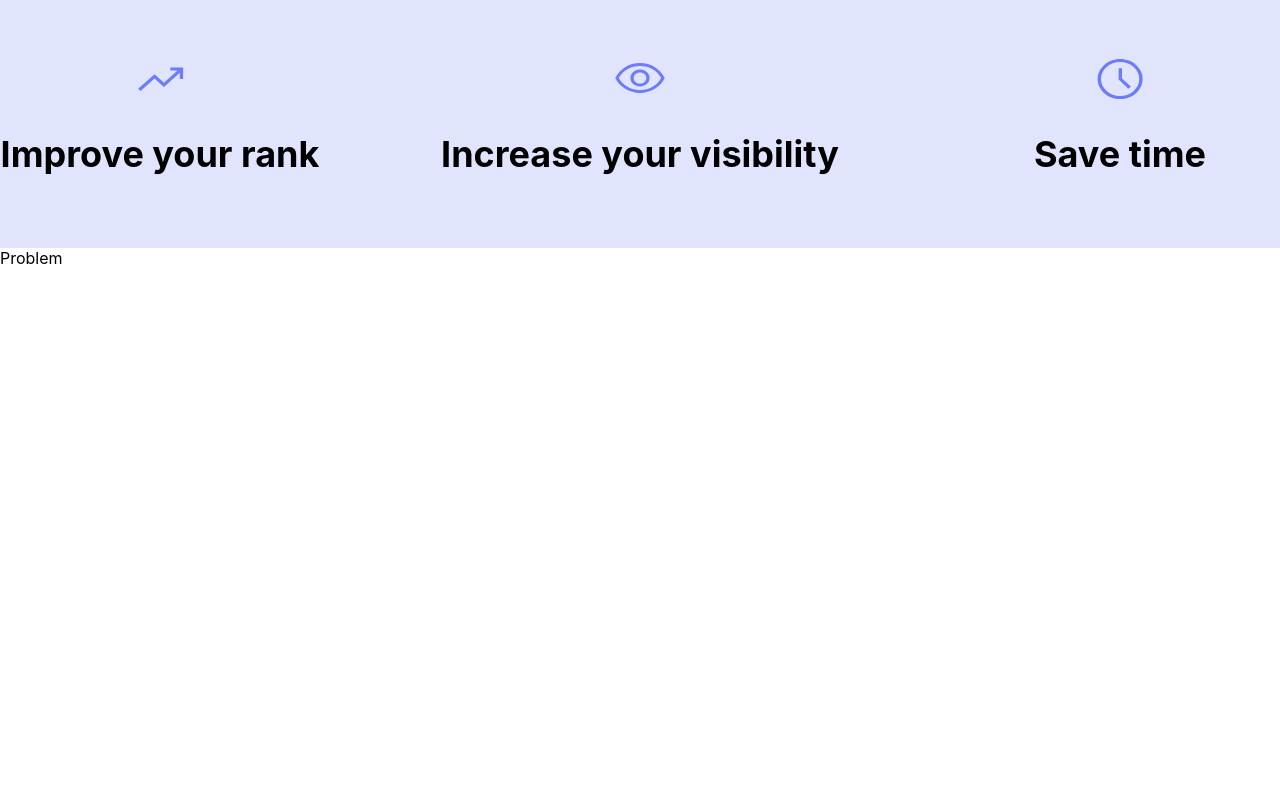
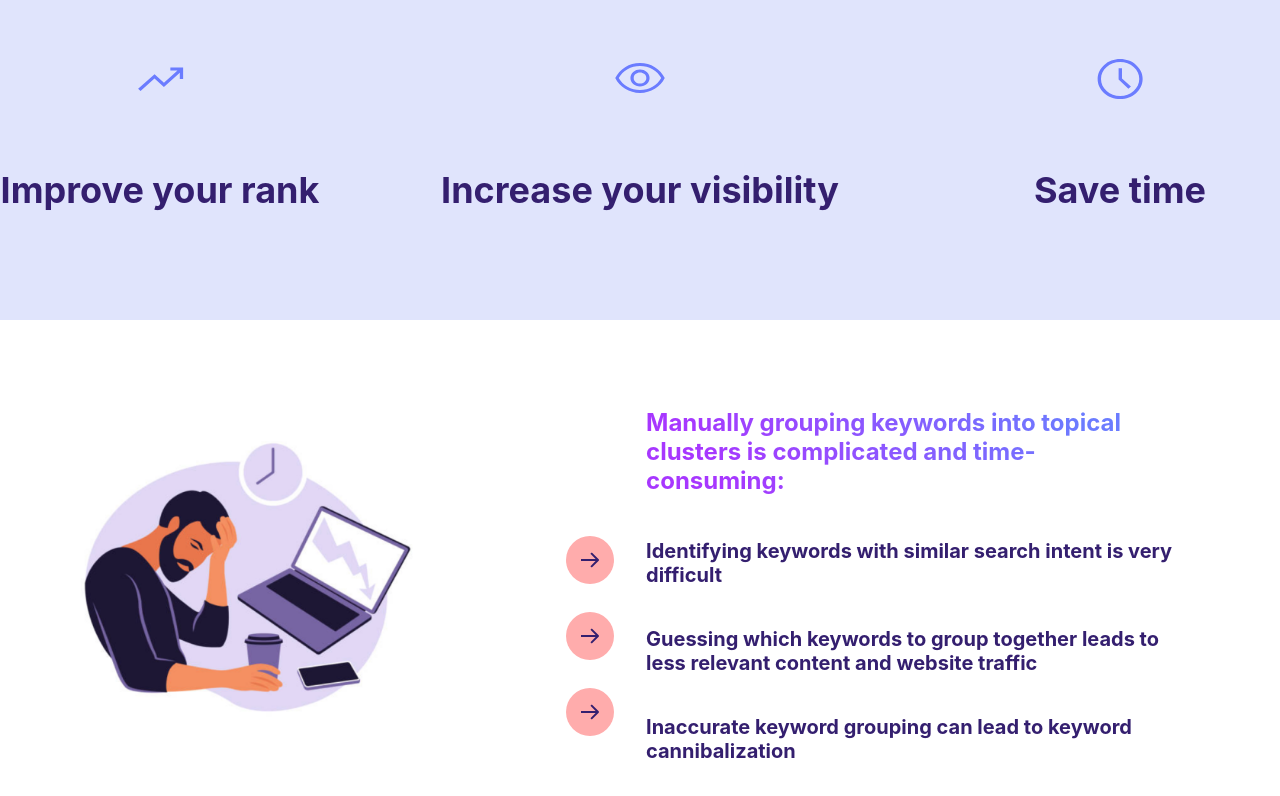
Before and after one commit to joffenhopland/top-clusters, a React (Create React App) app: page / in a window 1280 px wide. Shown: the part 1216-2012 px from the top of the page. Before the commit the page ends 1484 px from the top, so only its background shows below. Built offline with nearby package versions, Linux system fonts and the light colour scheme; no server answers.

Commit message:
problem section

```diff
--- a/src/components/problem/problem.component.jsx
+++ b/src/components/problem/problem.component.jsx
@@ -1,6 +1,50 @@
+import { ProblemContainer, ProblemContent, ProblemImg, Img, ProblemContentTextColumn, ProblemContentTextRow, ProblemContentTitle, ProblemText, ProblemArrowColumn, RightArrowContainer } from "./problem.styles"
+import ProblemImage from "../../assets/images/problem-image.png"
+import { ReactComponent as RightArrowIcon } from '../../assets/icons/right-arrow.svg';
+
+
 const Problem = () => {
     return(
-        <div>Problem</div>
+        <ProblemContainer>
+            <ProblemContent>
+            <ProblemImg>
+                <Img src={ProblemImage} alt="Frustrated office worker"/>
+            </ProblemImg>
+            <ProblemContentTextRow>
+            <ProblemArrowColumn>
+                <RightArrowContainer style={{"opacity":"0"}}>
+                <RightArrowIcon/>
+                </RightArrowContainer>
+                <RightArrowContainer>
+                <RightArrowIcon/>
+                </RightArrowContainer>
+                <RightArrowContainer>
+                <RightArrowIcon/>
+                </RightArrowContainer>
+                <RightArrowContainer>
+                <RightArrowIcon/>
+                </RightArrowContainer>
+            </ProblemArrowColumn>
+            <ProblemContentTextColumn>
+
+            <ProblemContentTitle>
+            Manually grouping keywords into topical clusters is
+            complicated and time-consuming:
+            </ProblemContentTitle>
+            <ProblemText>
+            Identifying keywords with similar search intent is very difficult
+            </ProblemText>
+            <ProblemText>
+            Guessing which keywords to group together leads to less relevant content and website traffic
+            </ProblemText>
+            <ProblemText>
+            Inaccurate keyword grouping can lead to keyword cannibalization
+            </ProblemText>
+        </ProblemContentTextColumn>
+            </ProblemContentTextRow>
+
+            </ProblemContent>
+        </ProblemContainer>
     )
 }
 
--- a/src/components/problem/problem.styles.jsx
+++ b/src/components/problem/problem.styles.jsx
@@ -0,0 +1,70 @@
+import styled from 'styled-components';
+
+export const ProblemContainer = styled.div`
+// position: relative;
+`;
+
+export const ProblemContent = styled.section`
+display: flex;
+justify-content: space-around;
+align-items: center;
+width: 100%;
+margin-top: 2rem;
+margin-bottom: 2rem;
+background: #fff;
+`;
+
+export const ProblemImg = styled.div`
+display: flex;
+justify-content: center;
+`;
+
+export const Img = styled.img`
+background-size: cover;
+background-position: center;
+background-repeat: no-repeat;
+object-fit: cover;
+height: 300px;
+`;
+
+export const RightArrowContainer = styled.div`
+padding: 12px 0;
+`;
+
+export const ProblemArrowColumn = styled.div`
+display: flex;
+flex-direction: column;
+padding-top: 42px;
+padding-bottom: 10px;
+
+`;
+
+export const ProblemContentTextRow = styled.div`
+width: 50%;
+display: flex;
+flex-direction: row;
+justify-content: center;
+align-items: center;
+`;
+
+export const ProblemContentTextColumn = styled.div`
+display: flex;
+flex-direction: column;
+justify-content: center;
+padding: 2rem;
+`;
+
+export const ProblemContentTitle = styled.h3`
+font-size: ${(props) => props.theme.textStyles.label.fontSize};
+font-weight: ${(props) => props.theme.textStyles.label.fontWeight};
+background: linear-gradient(53.94deg, #A737FF 15.02%, #6B7CFF 82.83%);
+-webkit-background-clip: text;
+-webkit-text-fill-color: transparent;
+`;
+
+export const ProblemText = styled.p`
+font-size: ${(props) => props.theme.textStyles.paragraphLargeBold.fontSize};
+font-weight: ${(props) => props.theme.textStyles.paragraphLargeBold.fontWeight};
+color: ${(props) => props.theme.colors.primary};
+margin: 20px 0;
+`;
--- a/src/components/value-stack/value-stack.styles.jsx
+++ b/src/components/value-stack/value-stack.styles.jsx
@@ -31,8 +31,9 @@ export const ValueStackIconContainer = styled.div`
 padding: 25px;
 `;
 
-export const ValueStackCardTitle = styled.div`
+export const ValueStackCardTitle = styled.h3`
 font-size: ${(props) => props.theme.textStyles.h3.fontSize};
 font-weight: ${(props) => props.theme.textStyles.h3.fontWeight};
+color: ${(props) => props.theme.colors.primary};
 padding-bottom: 2.5rem;
 `;
--- a/src/utils/theme.utils.js
+++ b/src/utils/theme.utils.js
@@ -81,6 +81,12 @@ export const theme = {
       fontWeight: "400",
       lineHeight: "150%",
     },
+    paragraphLargeBold: {
+      fontFamily: "Roboto",
+      fontSize: "20px",
+      fontWeight: "700",
+      lineHeight: "150%",
+    },
     paragraphSmall: {
       fontFamily: "Roboto",
       fontSize: "12px",
```
Also changed, not shown: src/assets/icons/right-arrow.svg (added), src/assets/images/problem-image.png (added).
